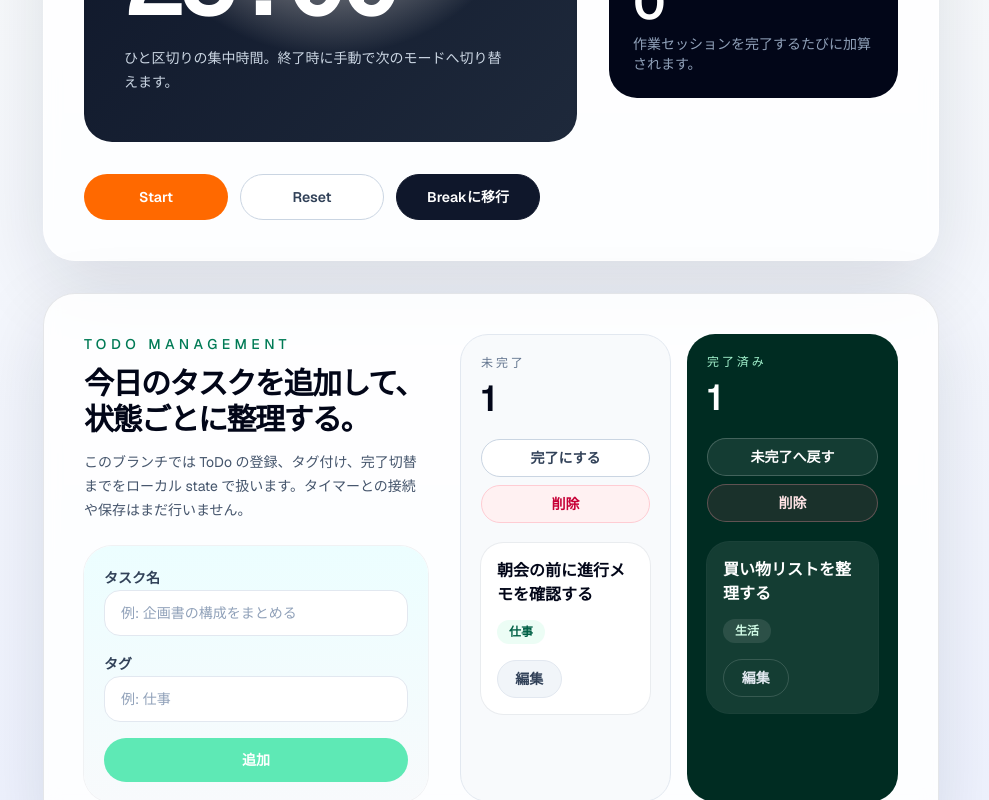
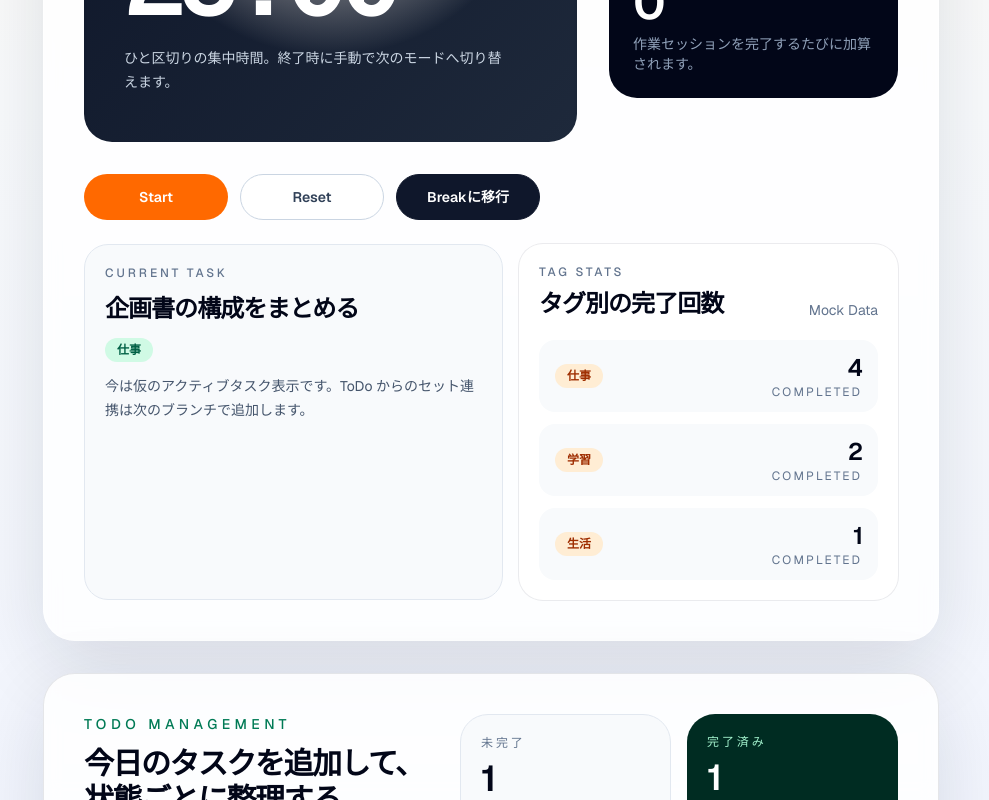
Before and after one commit to arakink/pomo-list, a Next.js app: page / in a window 1280 px wide. Shown: the part 617-1417 px from the top of the page, without its empty margins (21-1010 px from the left). Built offline with nearby package versions, Linux system fonts and the light colour scheme.

Commit message:
feat: 現在のタスクとタグ統計を表示するコンポーネントを追加

```diff
--- a/components/timer-panel.tsx
+++ b/components/timer-panel.tsx
@@ -6,6 +6,14 @@ const WORK_DURATION_SECONDS = 25 * 60;
 const BREAK_DURATION_SECONDS = 5 * 60;
 
 type TimerMode = "work" | "break";
+type CurrentTask = {
+  title: string;
+  tag: string;
+};
+type TagStat = {
+  tag: string;
+  completedCount: number;
+};
 
 const modeLabels: Record<TimerMode, string> = {
   work: "Work",
@@ -40,6 +48,15 @@ export function TimerPanel() {
   const [isRunning, setIsRunning] = useState(false);
   const [completedPomodoros, setCompletedPomodoros] = useState(0);
   const [isConfirmingBreakMove, setIsConfirmingBreakMove] = useState(false);
+  const [currentTask] = useState<CurrentTask | null>({
+    title: "企画書の構成をまとめる",
+    tag: "仕事",
+  });
+  const [tagStats] = useState<TagStat[]>([
+    { tag: "仕事", completedCount: 4 },
+    { tag: "学習", completedCount: 2 },
+    { tag: "生活", completedCount: 1 },
+  ]);
   const intervalRef = useRef<number | null>(null);
   const defaultTitleRef = useRef<string>("");
   const secondsLeftRef = useRef(WORK_DURATION_SECONDS);
@@ -247,6 +264,74 @@ export function TimerPanel() {
         </aside>
       </div>
 
+      <div className="mt-6 grid gap-4 lg:grid-cols-[1.05fr_0.95fr]">
+        <section className="rounded-[1.5rem] border border-slate-200 bg-slate-50 p-5">
+          <p className="text-xs font-medium uppercase tracking-[0.24em] text-slate-500">
+            Current Task
+          </p>
+          {currentTask ? (
+            <div className="mt-3 space-y-3">
+              <p className="text-2xl font-semibold tracking-[-0.04em] text-slate-950">
+                {currentTask.title}
+              </p>
+              <span className="inline-flex w-fit rounded-full bg-emerald-100 px-3 py-1 text-xs font-semibold text-emerald-800">
+                {currentTask.tag}
+              </span>
+              <p className="text-sm leading-6 text-slate-600">
+                今は仮のアクティブタスク表示です。ToDo からのセット連携は次のブランチで追加します。
+              </p>
+            </div>
+          ) : (
+            <p className="mt-3 text-sm leading-6 text-slate-500">
+              まだ現在のタスクは設定されていません。次のブランチで ToDo からセットできるようにします。
+            </p>
+          )}
+        </section>
+
+        <section className="rounded-[1.5rem] bg-white p-5 ring-1 ring-slate-900/8">
+          <div className="flex items-end justify-between gap-4">
+            <div>
+              <p className="text-xs font-medium uppercase tracking-[0.24em] text-slate-500">
+                Tag Stats
+              </p>
+              <p className="mt-2 text-2xl font-semibold tracking-[-0.04em] text-slate-950">
+                タグ別の完了回数
+              </p>
+            </div>
+            <p className="text-sm text-slate-500">Mock Data</p>
+          </div>
+
+          {tagStats.length > 0 ? (
+            <ul className="mt-5 space-y-3">
+              {tagStats.map((stat) => (
+                <li
+                  key={stat.tag}
+                  className="flex items-center justify-between rounded-2xl bg-slate-50 px-4 py-3"
+                >
+                  <div className="flex items-center gap-3">
+                    <span className="inline-flex rounded-full bg-orange-100 px-3 py-1 text-xs font-semibold text-orange-800">
+                      {stat.tag}
+                    </span>
+                  </div>
+                  <div className="text-right">
+                    <p className="text-2xl font-semibold tracking-[-0.05em] text-slate-950">
+                      {stat.completedCount}
+                    </p>
+                    <p className="text-xs uppercase tracking-[0.18em] text-slate-500">
+                      completed
+                    </p>
+                  </div>
+                </li>
+              ))}
+            </ul>
+          ) : (
+            <p className="mt-5 text-sm leading-6 text-slate-500">
+              まだ集計はありません。作業の記録連携は次のブランチで追加します。
+            </p>
+          )}
+        </section>
+      </div>
+
       {isConfirmingBreakMove ? (
         <div className="fixed inset-0 z-50 flex items-center justify-center bg-slate-950/55 px-5">
           <div className="w-full max-w-md rounded-[1.5rem] bg-white p-6 shadow-[0_24px_80px_rgba(15,23,42,0.24)]">
```
